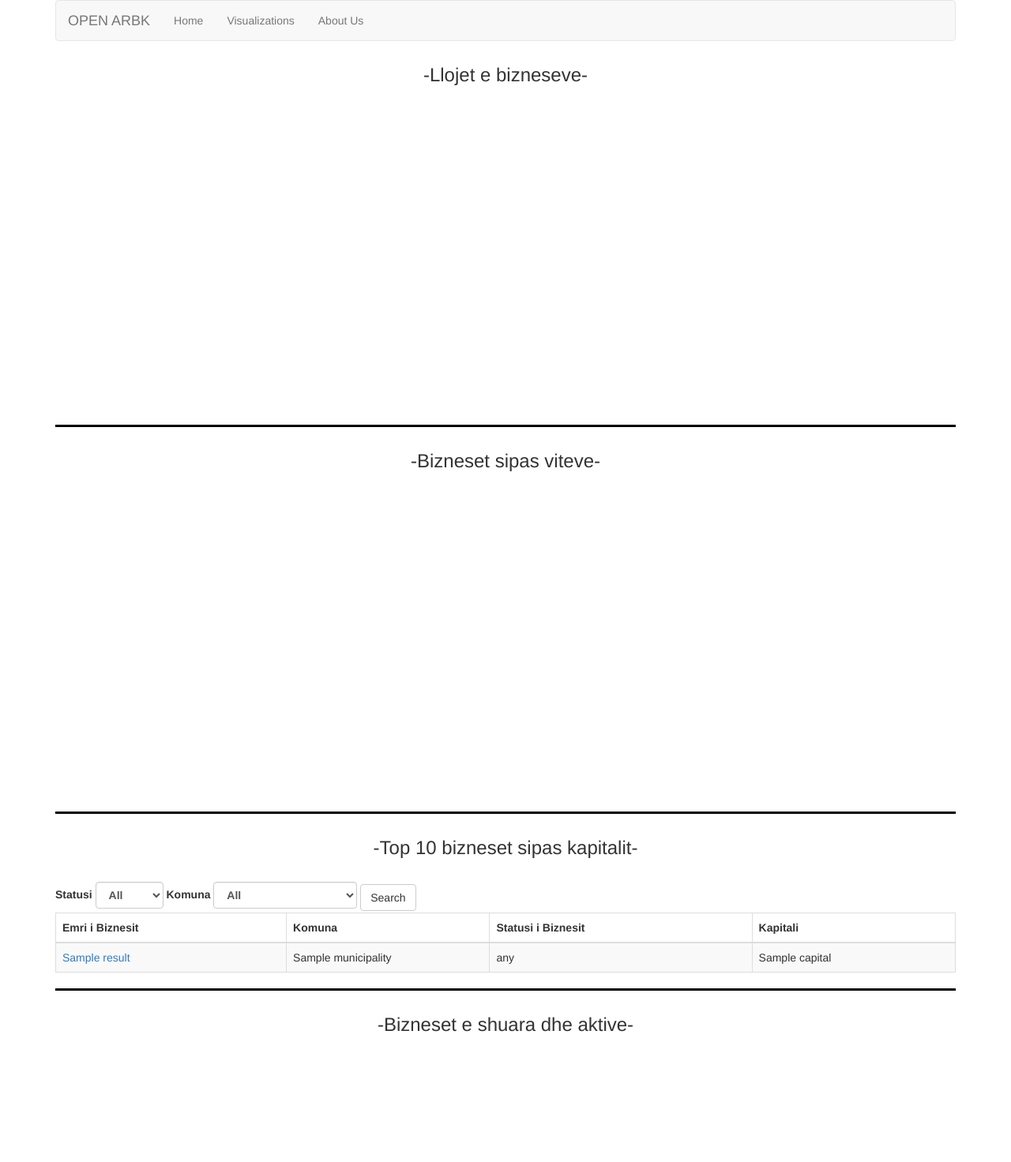
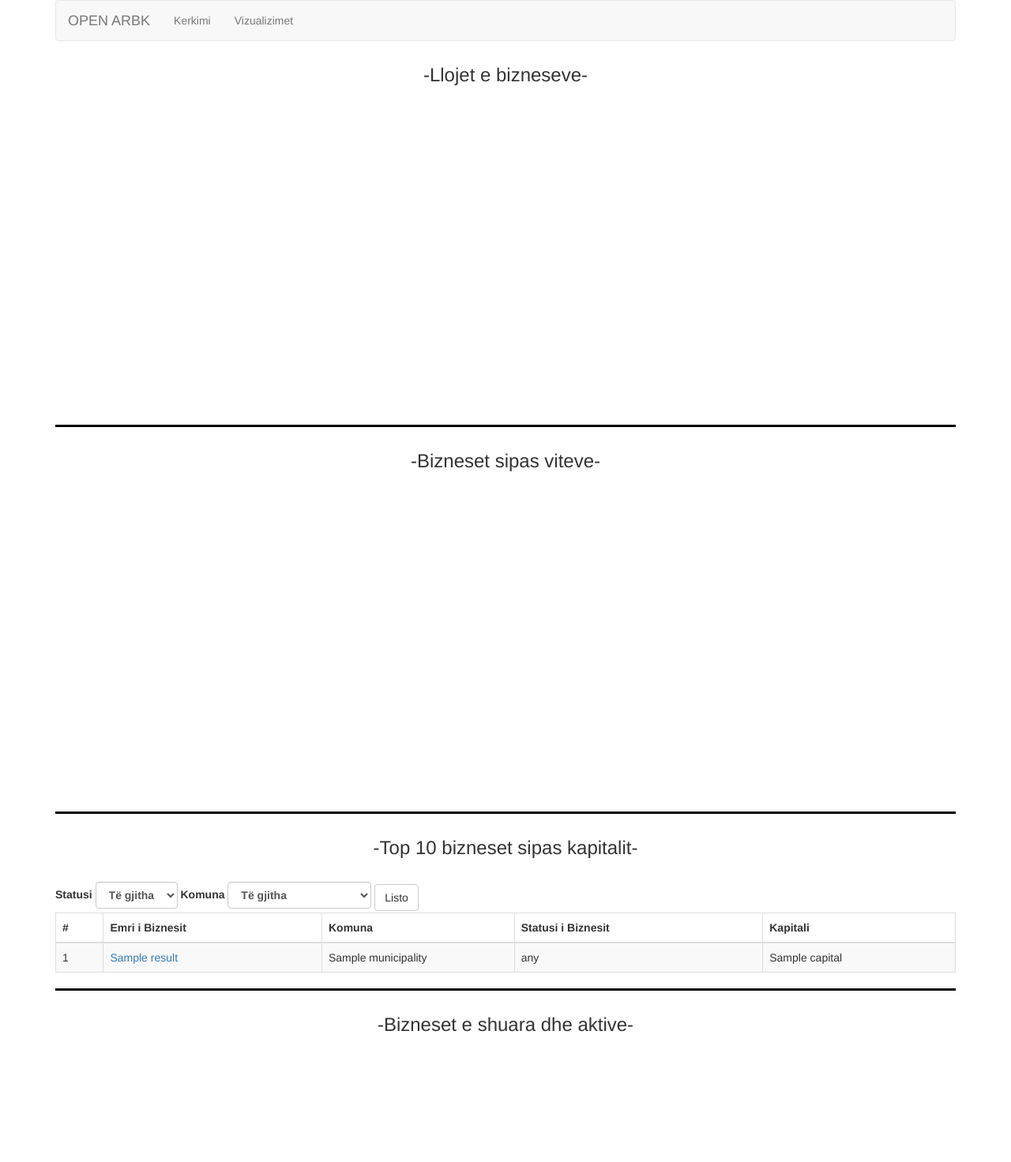
Before and after one commit to diamanthaxhimusa/open-arbk, a Flask app: template app/templates/visualizations.html in a window 1280 px wide. Shown: the top 1472 px of the page at 79% size. Run offline with Flask 2, Linux system fonts and the light colour scheme; the template is opened without the code that fills it: most values are stand-ins (such as "Sample title", 1, 10 or a date in 2020); a database or web service that is not in the repository returns one stand-in record (values such as "Sample title"); data that the repository does not hold is empty; some libraries are stand-ins or nearby versions.

Commit message:
minor changes

```diff
--- a/app/mod_main/views.py
+++ b/app/mod_main/views.py
@@ -57,7 +57,7 @@ def visualization():
 			return Response(response=json_util.dumps(top), status=200, mimetype='application/json')
 
 
-@mod_main.route('/born')
+@mod_main.route('/through-years')
 def start_date():
 	db = mongo.db.reg_businesses
 	api = {}
--- a/app/static/js/birth-deathDate.js
+++ b/app/static/js/birth-deathDate.js
@@ -1,6 +1,6 @@
 $(document).ready(function(){
     $.ajax({
-        url: "/born",
+        url: "/through-years",
         type: 'GET',
         success: function(data){
           dates(data)
@@ -9,10 +9,10 @@ $(document).ready(function(){
     function dates(data) {
         Highcharts.chart('container2', {
             chart: {
-                type: 'line'
+                type: 'column'
             },
             title: {
-                text: 'Krijimi/Mbyllja e bizneseve sipas viteve 2000-2018'
+                text: 'Krijimi/Mbyllja e bizneseve sipas viteve 2002-2018'
             },
             legend: {
                 layout: 'vertical',
@@ -39,10 +39,10 @@ $(document).ready(function(){
                 name: 'Krijuara',
                 data: [data.d2.Shuar+data.d2.Aktiv , data.d3.Shuar+ data.d3.Aktiv , data.d4.Shuar+ data.d4.Aktiv , data.d5.Shuar+ data.d5.Aktiv , data.d6.Shuar+ data.d6.Aktiv , data.d7.Shuar+ data.d7.Aktiv , data.d8.Shuar+ data.d8.Aktiv , data.d9.Shuar+ data.d9.Aktiv , data.d10.Shuar+ data.d10.Aktiv , data.d11.Shuar+ data.d11.Aktiv , data.d12.Shuar+ data.d12.Aktiv , data.d13.Shuar+ data.d13.Aktiv , data.d14.Shuar+ data.d14.Aktiv , data.d15.Shuar+ data.d15.Aktiv , data.d16.Shuar+ data.d16.Aktiv , data.d17.Shuar+ data.d17.Aktiv ]
             }, {
-                name: 'Krijuara(shuar)',
+                name: 'Krijuara (shuar)',
                 data: [data.d2.Shuar, data.d3.Shuar, data.d4.Shuar, data.d5.Shuar, data.d6.Shuar, data.d7.Shuar, data.d8.Shuar, data.d9.Shuar, data.d10.Shuar, data.d11.Shuar, data.d12.Shuar, data.d13.Shuar, data.d14.Shuar, data.d15.Shuar, data.d16.Shuar, data.d17.Shuar]
             }, {
-                name: 'Krijuara(aktive)',
+                name: 'Krijuara (aktive)',
                 data: [data.d2.Aktiv, data.d3.Aktiv, data.d4.Aktiv, data.d5.Aktiv, data.d6.Aktiv, data.d7.Aktiv, data.d8.Aktiv, data.d9.Aktiv, data.d11.Aktiv, data.d11.Aktiv, data.d12.Aktiv, data.d13.Aktiv, data.d14.Aktiv, data.d15.Aktiv, data.d16.Aktiv, data.d17.Aktiv]
             }]
         });
--- a/app/static/js/top10.js
+++ b/app/static/js/top10.js
@@ -10,14 +10,17 @@ function selectDist() {
         success: function(response) {
             var data = '<table class="table table-entities table-bordered table-striped table-hover">'+
             '<thead>'+
+            '<th>#</th>'+
             '<th>Emri i Biznesit</th>'+
             '<th>Komuna</th>'+
             '<th>Statusi i Biznesit</th>'+
             '<th>Kapitali</th>'+
             '</thead>'+
             '<tbody>';
+            var i = 1;
             $.each(response.result, function(key, val) {
                 data +='<tr>'+
+                '<td>'+i+'</td>'+
                 '<td id="topname"><a href='+val.arbkUrl+'>'+val.name+'</a>'+
                 '</td>'+
                 '<td class="ksbk">'+val.municipality.municipality+
@@ -27,6 +30,7 @@ function selectDist() {
                 '<td class="ksbk">'+val.capital+
                 '</td>'+
                 '</tr>';
+                i++
             });
             data +='</tbody>'+'</table>';
             $('#topTable').html(data);
--- a/app/templates/layout.html
+++ b/app/templates/layout.html
@@ -30,9 +30,8 @@
             </div>
             <div class="collapse navbar-collapse" id="bs-example-navbar-collapse-1">
               <ul class="nav navbar-nav">
-                <li {% if request.path == "/" %} class="active" {% endif %}><a href="{{ url_for('main.index') }}">Home<span class="sr-only">(current)</span></a></li>
-                <li{% if request.path == "/visualization" %} class="active" {% endif %}><a href="{{ url_for('main.visualization') }}">Visualizations</a></li>
-                <li><a href="{{ url_for('main.index') }}">About Us</a></li>
+                <li {% if request.path == "/" %} class="active" {% endif %}><a href="{{ url_for('main.index') }}">Kerkimi<span class="sr-only">(current)</span></a></li>
+                <li{% if request.path == "/visualization" %} class="active" {% endif %}><a href="{{ url_for('main.visualization') }}">Vizualizimet</a></li>
               </ul>
             </div>
           </div>
--- a/app/templates/visualizations/top10.html
+++ b/app/templates/visualizations/top10.html
@@ -6,7 +6,7 @@
             <label>
                 Statusi
                 <select class="form-control" name="status" id="biz_status">
-                    <option value="any" selected="selected">All</option>
+                    <option value="any" selected="selected">T&euml; gjitha</option>
                     <option>Aktiv</option>
                     <option>Shuar</option>
                 </select>
@@ -16,7 +16,7 @@
             <label>
                 Komuna
                 <select class="form-control" name="city_id" id="city_id">
-                    <option value="any">All</option>
+                    <option value="any">T&euml; gjitha</option>
                     {% for i in komunat %}
                     <option value="{{i['municipality']}}">{{i['municipality']}}</option>
                     {% endfor %}
@@ -24,11 +24,12 @@
             </label>
         </div>
         <div class="form-group">
-            <button type="button" onclick="selectDist()" class="btn btn-default">Search</button>
+            <button type="button" onclick="selectDist()" class="btn btn-default">Listo</button>
         </div>
     </form>
     <table id="topTable" class="table table-entities table-bordered table-striped table-hover">
         <thead>
+            <th>#</th>
             <th>Emri i Biznesit</th>
             <th>Komuna</th>
             <th>Statusi i Biznesit</th>
@@ -37,6 +38,9 @@
         <tbody>
             {% for i in top['result'] %}
             <tr>
+                <td>
+                    {{loop.index}}
+                </td>
                 <td id="topname">
                     <a href="{{i['arbkUrl']}}">{{i['name']}}</a>
                 </td>
```
